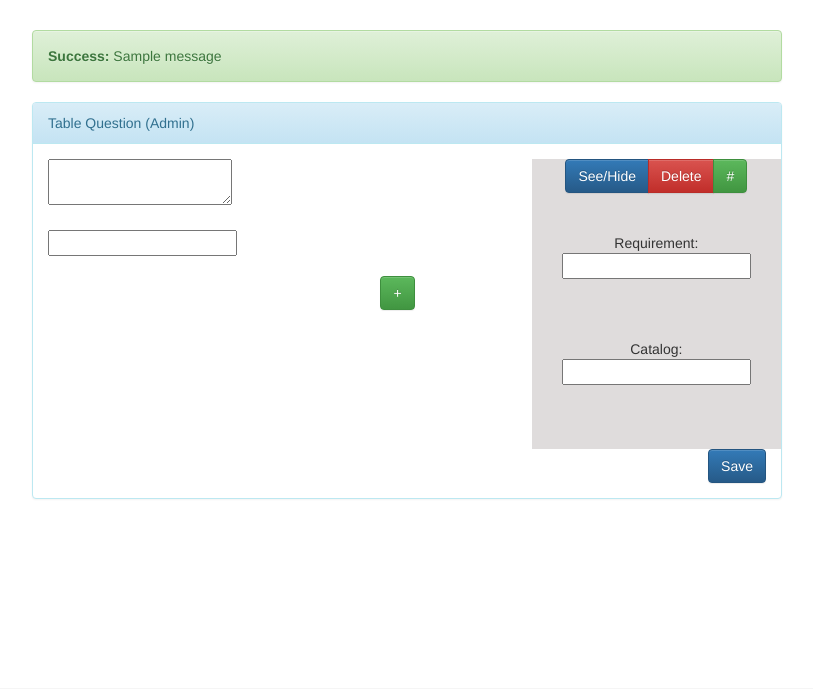
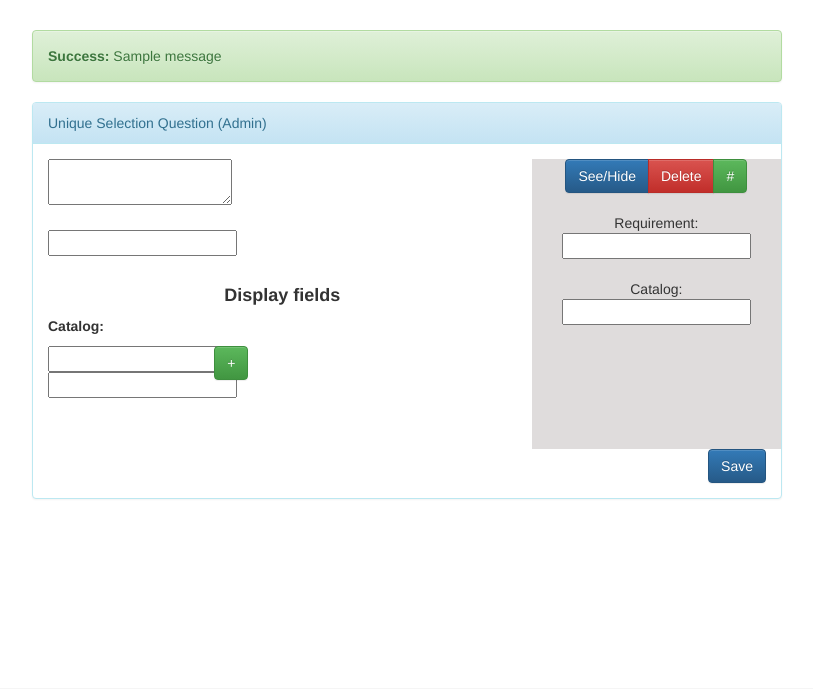
Before and after one commit to Solvosoft/derb, a Django app: template report_builder/templates/admin/table_question.html in a window 1280 px wide. Shown: the part 52-741 px from the top of the page, without its empty margins (233-1046 px from the left). Run offline with Django 3.2, Linux system fonts and the light colour scheme; the template is opened without the code that fills it: most values are stand-ins (such as "Sample title", 1, 10 or a date in 2020); one stand-in notice (Sample message) is shown; form fields are guessed from the names that the template uses; some libraries are stand-ins or nearby versions.

Commit message:
Minor changes in the template and javascript

```diff
--- a/presentation/static/report_builder/js/derb_subcomponents/question_types/table_question.js
+++ b/presentation/static/report_builder/js/derb_subcomponents/question_types/table_question.js
@@ -37,11 +37,11 @@ function init_table() {
 				input_id = 0;
 				select_id = 0;
 				display_fields = data.content;
-				var html = '<input id="input_'+input_id+'" class="form-control" type="text" placeholder="Write the header"><select id="select_'+select_id+'" class="form-control">';
+				var html = '<input id="id_header_'+input_id+'" name="header_' + input_id + '" class="form-control" type="text" placeholder="Write the header"><select id="id_display_field_'+select_id+'" name="display_field_' + select_id + '" class="form-control">';
 				var htmlend = '</select>';
 				var id = '';
 				for (var i = 0; i < display_fields.length; i++) {
-					id = 'id_display_fields_' + display_fields[i][1];
+					id = display_fields[i][1];
 					html += '<option value="' + id + '">' + display_fields[i][1] + '</option>';
 				}
 				html += htmlend;
--- a/report_builder/Question/QuestionType/table_question.py
+++ b/report_builder/Question/QuestionType/table_question.py
@@ -21,8 +21,8 @@ class TableQuestionViewAdmin(QuestionView.QuestionViewAdmin):
     }
 
     def pre_save(self, object, request, form):
+        print(request.data)
         form_data = dict(form.data)
-        print(form_data)
         answer_options = {
             'catalog': form_data.get('catalog'),
         }
--- a/report_builder/Question/QuestionView.py
+++ b/report_builder/Question/QuestionView.py
@@ -159,6 +159,7 @@ class QuestionViewAdmin(Question):
         """
             TODO: docstring
         """
+        print(request.POST)
         redirection_needed = True
         question_pk = kwargs.get('question_pk', False)
         report_pk = kwargs.get('report_pk', False)
@@ -186,6 +187,7 @@ class QuestionViewAdmin(Question):
             if redirection_needed == True:
                 return redirect(request.path + str(question_pk))
         else:
+            print(form.errors)
             messages.add_message(request, messages.ERROR, 'An error ocurred while creating the question')
 
         parameters = {
--- a/report_builder/Question/forms.py
+++ b/report_builder/Question/forms.py
@@ -258,6 +258,8 @@ class UniqueSelectionAnswerForm(AnswerForm):
 class TableQuestionForm(QuestionForm):
     CATALOGS = ((index, model[1].capitalize()) for index, model in enumerate(models))
     catalog = forms.ChoiceField(choices=CATALOGS, widget=forms.Select(attrs={'class': 'form-control'}))
+    header_0 = forms.CharField(max_length=100)
+    display_field_0 = forms.ChoiceField()
 
     class Meta:
         model = Question
--- a/report_builder/templates/admin/table_question.html
+++ b/report_builder/templates/admin/table_question.html
@@ -1,24 +1,92 @@
-{% extends 'derb/AdminBase.html' %}
+{% extends 'derb/base.html' %}
 
 {% load static i18n %}
 
-{% block panel_heading %}
+{% block main_block %}
+    <div class="row">
+        <div class="col-md-offset-2 col-md-8">
+            <!-- Message Area -->
+            {% for message in messages %}
+                {% if message.level == DEFAULT_MESSAGE_LEVELS.SUCCESS %}
+                    <div class="alert alert-success">
+                        <strong>{% trans 'Success:' %}</strong> {{ message }}
+                    </div>
+                {% endif %}
+                {% if message.level == DEFAULT_MESSAGE_LEVELS.ERROR %}
+                    <div class="alert alert-danger">
+                        <strong>{% trans 'Error:' %}</strong> {{ message }}
+                    </div>
+                {% endif %}
+            {% endfor %}
+
+            <!-- Panel View -->
+            <div class="panel panel-info">
                 <div class="panel-heading">
-    {% trans 'Table Question (Admin)' %}
+                    {% trans 'Unique Selection Question (Admin)' %}
                 </div>
-{% endblock %}
 
-{% block form_question %}
-	<form action="{% url 'report_builder:table_question_admin' report.pk question_pk %}" method="post">
-{% endblock %}
+                <div class="panel-body">
+                    <form action="{% url 'report_builder:table_question_admin' report.pk question_pk %}"
+                          method="post">
+                        {% csrf_token %}
+                        <div class="row">
+                            <!-- Question Area -->
+                            <div class="col-md-8">
+                                <div> {{ form.text }} </div>
+                                <br/>
+                                <div> {{ form.help }} </div>
+                                <br/>
 
-{% block panel_body %}
+                                <h4 align="center"><strong>{% trans 'Display fields' %}</strong></h4>
+                                <p><strong>{% trans 'Catalog:' %} </strong><span id="catalog_name"></span></p>
+
                                 <div class="row">
-    <div id="table" class="col-md-8">
-
+                                    <div id="table">
+                                        <div class="col-md-4">
+                                            {{ form.header_0 }}
+                                            {{ form.display_field_0 }}
+                                        </div>
                                     </div>
                                     <div class="col-md-4">
                                         <button onclick="do_table();" type="button" class="btn btn-success">+</button>
+                                    </div>
+                                </div>
+
+                            </div>
+
+                            <!-- Buttons Area -->
+                            <div class="col-md-4 question_option_panel text-center" style="background-color: #DFDCDC">
+                                <div class="btn-group">
+                                    <button onclick="toggle_help_input();" type="button" class="btn btn-primary">
+                                        {% trans 'See/Hide' %}
+                                    </button>
+                                    <button type="button" class="btn btn-danger">
+                                        {% trans 'Delete' %}
+                                    </button>
+                                    <button type="button" class="btn btn-success">
+                                        #
+                                    </button>
+                                </div>
+                                <br/><br/>
+
+                                {% trans 'Requirement:' %} {{ form.required }}
+                                <br/><br/>
+
+                                {% trans 'Catalog:' %} {{ form.catalog }}
+                            </div>
+                        </div>
+
+                        <!-- Submit -->
+                        <div class="row text-right">
+                            <div class="col-md-12">
+                                <input class="btn btn-primary" type="submit" value="Save">
+                            </div>
+                        </div>
+
+                    </form>
+
+                </div>
+            </div>
         </div>
     </div>
 {% endblock %}
@@ -26,8 +94,10 @@
 {% block body_js %}
     <script>
         var catalog_url = "{% url 'report_builder:get_catalog_display_fields' %}";
+        var m = "{{ question }}";
+        var answer_options_json = "{{ question.answer_options | escapejs }}";
     </script>
     <script src="{% static 'report_builder/js/derb_helpers.js' %}"></script>
-  <script src="{% static 'report_builder/js/derb_subcomponents/question_types/table_question.js' %}"></script>
-
+    <script
+            src="{% static 'report_builder/js/derb_subcomponents/question_types/table_question.js' %}"></script>
 {% endblock %}
```
Lines whose indentation alone changed are shown as unchanged.
